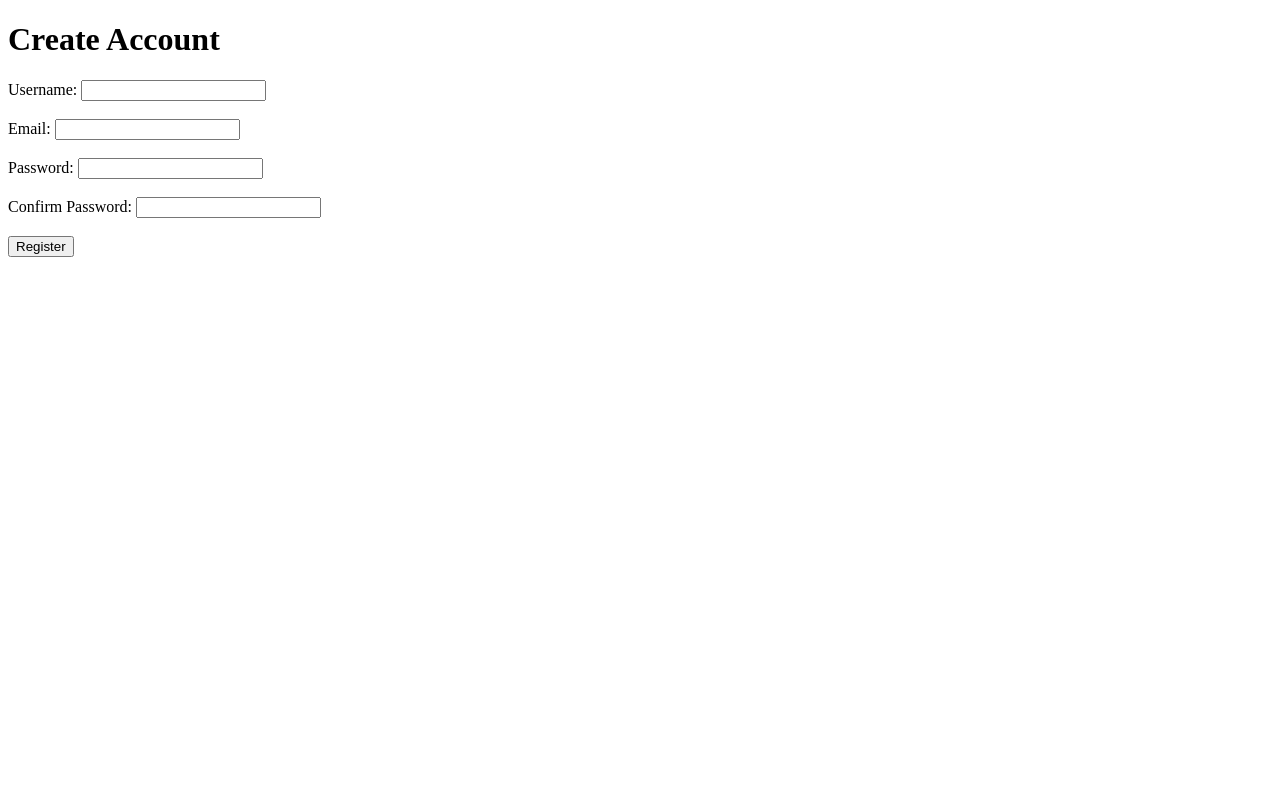
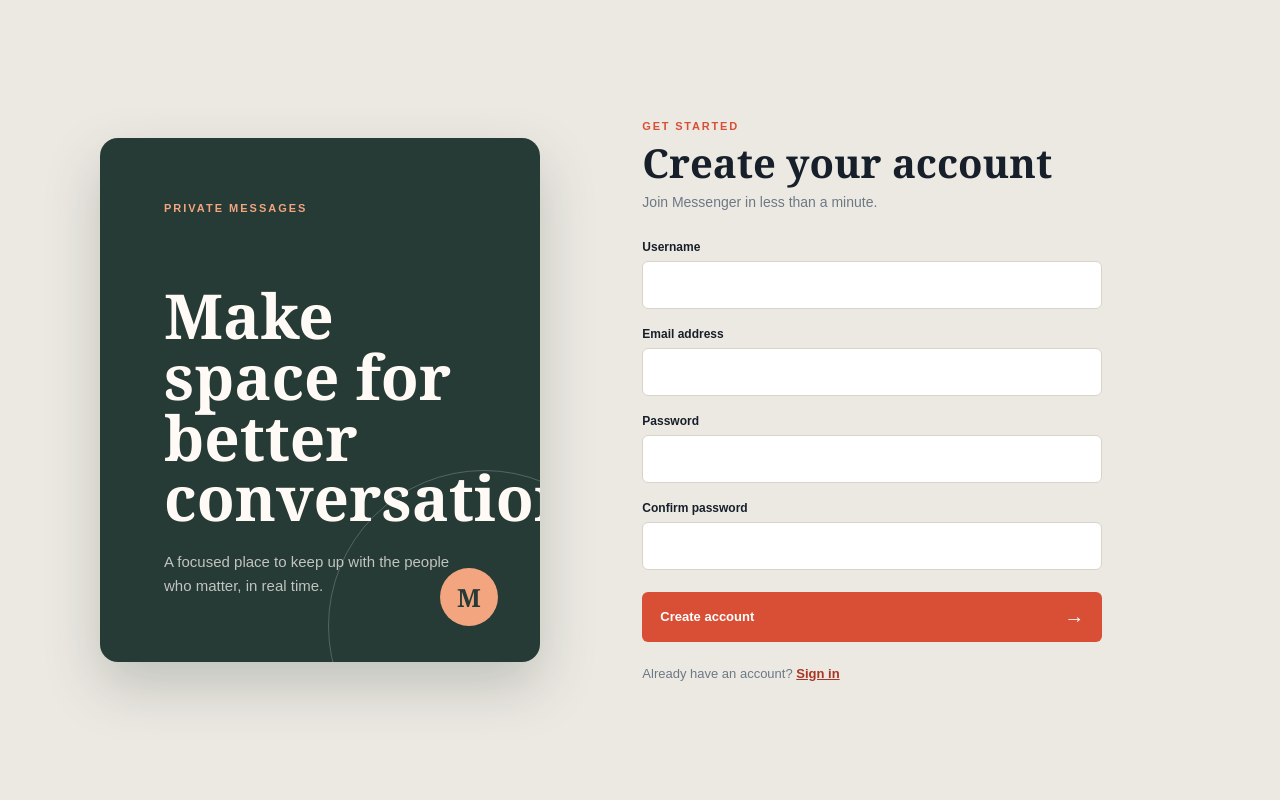
Before and after one commit to dive0-bit/Messenger, a Django app: page /register/ in a window 1280 px wide. Run offline with Django 5.2, Linux system fonts and the light colour scheme.

Commit message:
Redesign registration page

```diff
--- a/accounts/static/css/style.css
+++ b/accounts/static/css/style.css
@@ -25,6 +25,170 @@
     color: var(--ink);
     background: #ece9e2;
     font-family: Georgia, 'Times New Roman', serif;
+}
+
+/* Authentication pages */
+.auth-shell {
+    display: grid;
+    grid-template-columns: minmax(280px, .85fr) minmax(340px, 460px);
+    gap: clamp(32px, 8vw, 120px);
+    align-items: center;
+    width: min(1080px, calc(100% - 48px));
+    min-height: 100vh;
+    margin: auto;
+    padding: 48px 0;
+}
+
+.auth-intro {
+    position: relative;
+    min-height: 440px;
+    padding: clamp(28px, 5vw, 64px);
+    overflow: hidden;
+    color: #fffaf5;
+    border-radius: 18px;
+    background: #263a36;
+    box-shadow: 0 24px 55px rgba(38, 58, 54, .22);
+}
+
+.auth-intro::after {
+    position: absolute;
+    right: -100px;
+    bottom: -120px;
+    width: 310px;
+    height: 310px;
+    border: 1px solid rgba(255, 250, 245, .22);
+    border-radius: 50%;
+    content: '';
+}
+
+.auth-intro .eyebrow {
+    color: #f2a57f;
+}
+
+.auth-intro h1 {
+    max-width: 440px;
+    margin-top: 70px;
+    color: #fffaf5;
+    font-size: clamp(36px, 5vw, 62px);
+    line-height: .98;
+}
+
+.auth-intro-text {
+    max-width: 330px;
+    margin-top: 22px;
+    color: rgba(255, 250, 245, .72);
+    font: 15px/1.6 Arial, sans-serif;
+}
+
+.auth-mark {
+    position: absolute;
+    right: 42px;
+    bottom: 36px;
+    display: grid;
+    width: 58px;
+    height: 58px;
+    place-items: center;
+    color: #263a36;
+    border-radius: 50%;
+    background: #f2a57f;
+    font-size: 25px;
+    font-weight: bold;
+}
+
+.auth-panel {
+    padding: 12px 0;
+}
+
+.auth-kicker {
+    margin-bottom: 10px;
+    color: var(--accent);
+    font: 700 11px Arial, sans-serif;
+    letter-spacing: 1.8px;
+    text-transform: uppercase;
+}
+
+.auth-heading h2 {
+    font-size: clamp(28px, 4vw, 40px);
+    line-height: 1.05;
+}
+
+.auth-heading > p:last-child {
+    margin-top: 10px;
+    color: var(--muted);
+    font: 14px Arial, sans-serif;
+}
+
+.auth-form {
+    display: grid;
+    gap: 18px;
+    margin-top: 30px;
+}
+
+.field-group {
+    display: grid;
+    gap: 7px;
+}
+
+.field-group label {
+    color: var(--ink);
+    font: 700 12px Arial, sans-serif;
+}
+
+.field-group input {
+    width: 100%;
+    min-height: 48px;
+    padding: 12px 14px;
+    color: var(--ink);
+    border: 1px solid #d9d3c9;
+    border-radius: 6px;
+    background: #fff;
+    font: 15px Arial, sans-serif;
+}
+
+.field-group input:focus {
+    outline: 2px solid #f0b5a5;
+    border-color: var(--accent);
+}
+
+.form-error {
+    margin-top: 20px;
+    padding: 12px 14px;
+    color: #8b2e20;
+    border-left: 3px solid var(--accent);
+    background: #fbe9e4;
+    font: 13px/1.4 Arial, sans-serif;
+}
+
+.auth-submit {
+    display: flex;
+    align-items: center;
+    justify-content: space-between;
+    min-height: 50px;
+    margin-top: 4px;
+    padding: 0 18px;
+    color: white;
+    border-radius: 6px;
+    background: var(--accent);
+    font: 700 13px Arial, sans-serif;
+}
+
+.auth-submit:hover {
+    background: var(--accent-dark);
+}
+
+.auth-submit span {
+    font-size: 20px;
+}
+
+.auth-switch {
+    margin-top: 24px;
+    color: var(--muted);
+    font: 13px Arial, sans-serif;
+}
+
+.auth-switch a {
+    color: var(--accent-dark);
+    font-weight: 700;
 }
 
 /* Main app layout - uses CSS Grid */
--- a/accounts/templates/accounts/register.html
+++ b/accounts/templates/accounts/register.html
@@ -3,41 +3,59 @@
 <head>
     <meta charset="UTF-8">
     <meta name="viewport" content="width=device-width, initial-scale=1.0">
-    <title>Register</title>
+    <title>Create account | Messenger</title>
+    {% load static %}
+    <link rel="stylesheet" href="{% static 'css/style.css' %}">
 </head>
 <body>
 
-    <h1>Create Account</h1>
+    <main class="auth-shell">
+        <section class="auth-intro">
+            <p class="eyebrow">Private messages</p>
+            <h1>Make space for better conversations.</h1>
+            <p class="auth-intro-text">A focused place to keep up with the people who matter, in real time.</p>
+            <div class="auth-mark" aria-hidden="true">M</div>
+        </section>
 
-    {% if error %}
-        <p>{{ error }}</p>
-    {% endif %}
+        <section class="auth-panel" aria-labelledby="register-title">
+            <div class="auth-heading">
+                <p class="auth-kicker">Get started</p>
+                <h2 id="register-title">Create your account</h2>
+                <p>Join Messenger in less than a minute.</p>
+            </div>
 
-    <form method="POST">
-        {% csrf_token %}
+            {% if error %}
+                <p class="form-error" role="alert">{{ error }}</p>
+            {% endif %}
 
-        <label>Username:</label>
-        <input type="text" name="username" required>
+            <form class="auth-form" method="POST">
+                {% csrf_token %}
 
-        <br><br>
+                <div class="field-group">
+                    <label for="username">Username</label>
+                    <input id="username" type="text" name="username" autocomplete="username" required>
+                </div>
 
-        <label>Email:</label>
-        <input type="email" name="email" required>
+                <div class="field-group">
+                    <label for="email">Email address</label>
+                    <input id="email" type="email" name="email" autocomplete="email" required>
+                </div>
 
-        <br><br>
+                <div class="field-group">
+                    <label for="password">Password</label>
+                    <input id="password" type="password" name="password" autocomplete="new-password" required>
+                </div>
 
-        <label>Password:</label>
-        <input type="password" name="password" required>
+                <div class="field-group">
+                    <label for="confirm-password">Confirm password</label>
+                    <input id="confirm-password" type="password" name="confirm_password" autocomplete="new-password" required>
+                </div>
 
-        <br><br>
+                <button class="auth-submit" type="submit">Create account <span aria-hidden="true">&#8594;</span></button>
+            </form>
 
-        <label>Confirm Password:</label>
-        <input type="password" name="confirm_password" required>
-
-        <br><br>
-
-        <button type="submit">Register</button>
-
-    </form>
+            <p class="auth-switch">Already have an account? <a href="{% url 'login' %}">Sign in</a></p>
+        </section>
+    </main>
 </body>
 </html>
```
Also changed, not shown: other parts of accounts/static/css/style.css (+36 -0 lines).
